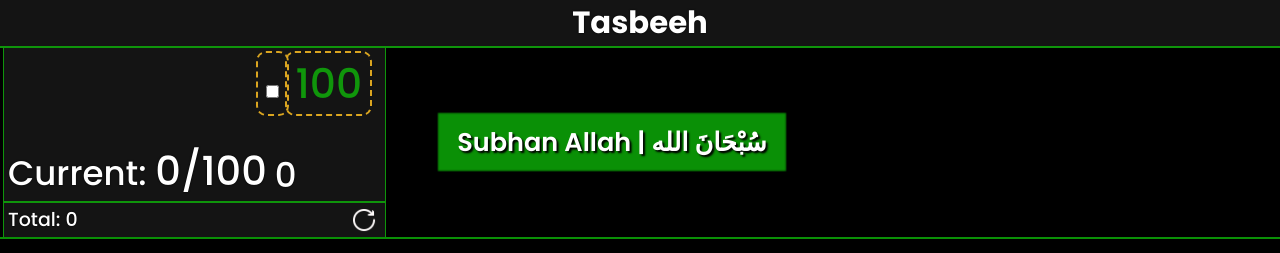
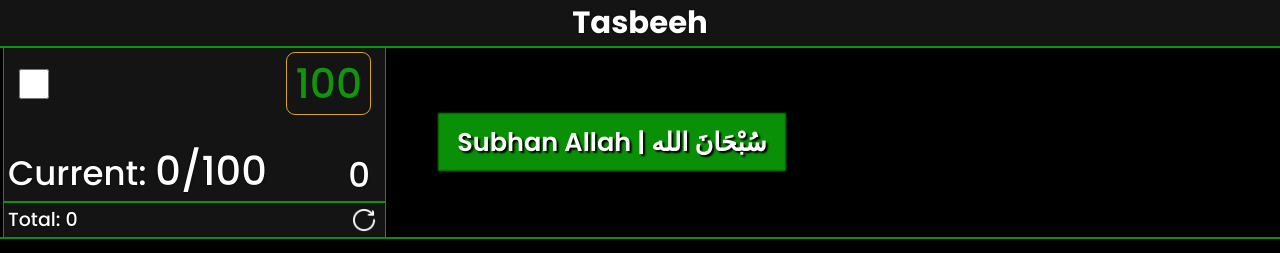
Before and after one commit to IrfanPatelIG/Tasbih-Updated, a plain HTML site: page index.html in a window 1280 px wide. Shown: the top 253 px of the page. Drawn offline with Linux system fonts and the light colour scheme.

Commit message:
Update style.css
new features added

```diff
--- a/style.css
+++ b/style.css
@@ -27,6 +27,10 @@ body {
     background-position: bottom;
     background-size: cover;
     background-repeat: no-repeat;
+}
+
+audio {
+    visibility: hidden;
 }
 
 .background-img {
@@ -157,25 +161,41 @@ main {
 .max-count-change {
     width: 100%;
     height: fit-content;
-    justify-content: flex-end;
+    justify-content: space-between;
     padding: 5px 15px;
     user-select: none;
+}
+.sound {
+    width: 30px;
+    height: 30px;
+    position: relative;
+}
+#sound-checkbox{
+    width: 100%;
+    height: 100%;
+    cursor: pointer;
+    position: absolute;
+    top: 0px;
+}
+#sound-checkbox:hover {
+    background-color: #ddd;
+    border-color: #666;
 }
 .max-count-change > div:hover {
     cursor: pointer;
 }
-.max-count-change > div {
+.max-count-change > div:last-child {
     width: fit-content;
     padding: 0 8px;
     font-size: larger;
     text-align: center;
-    outline: 2px dashed goldenrod;
+    outline: 1px solid goldenrod;
     border-radius: 8px;
     color: var(--green-bg-color);
     /* background-color: rgb(7, 211, 143); */
 }
 
-.max-count-change > div:active {
+.max-count-change > div:last-child:active {
     background-color: var(--t-bg-color);
 }
 
@@ -185,13 +205,15 @@ main {
 
 .current-total {
     padding: 0 4px;
-    justify-content: flex-start;
+    justify-content: space-between;
     align-items: flex-end;
     gap: 8px;
+    padding-right: 15px;
 }
 #current-total-number {
     font-size: 40px;
 }
+
 .total {
     width: 100%;
     justify-content: space-between;
```
